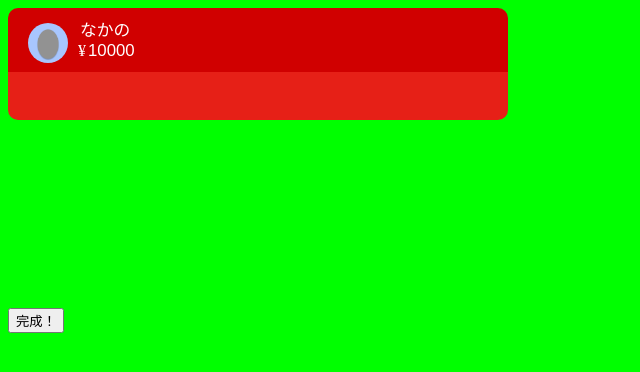
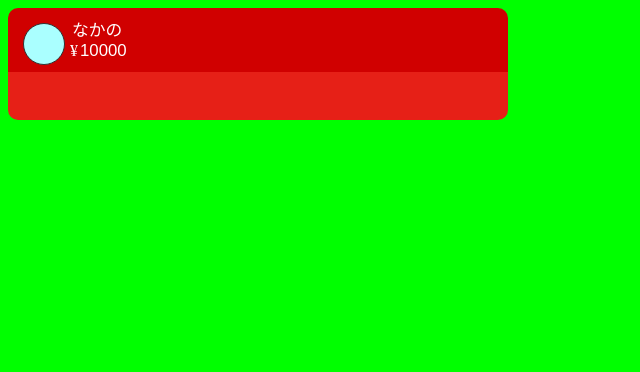
Before and after one commit to nakano1120/fakesuperchat, a plain HTML site: page maker.html in a window 1280 px wide. Shown: the whole page, without its empty margins (0-640 px from the left). Drawn offline with nearby package versions, Linux system fonts and the light colour scheme.

Commit message:
もどしました

```diff
--- a/maker.html
+++ b/maker.html
@@ -32,8 +32,10 @@
             background-color: #E62017;
             border-radius: 0 0 10px 10px;
         }
-        #icon{
-            padding:5px 10px;
+        #super_icon{
+            background-color:#aaffff;
+            border:1px solid #333333;
+            margin:5px 5px;
             float:left;
             border-radius: 50%;
             width:40px;
@@ -71,7 +73,7 @@
 <body>
     <div id="main">
         <div id="name" class="fade">
-            <span id="super_icon"><img id="icon" src="icon2.png"></span>
+            <span id="super_icon">　</span>
             <span id="super_name"><input type="text" id="username" value="なかの"></span><br>
             <span id="super_money">¥<input type="number" id="money" class="kane" value="10000" onchange="changecolor()"></span>
         </div>
@@ -79,9 +81,6 @@
             <textarea id="textarea" value="こんにちは" rows='1' oninput="resizeTextarea()"></textarea>
         </div>
     </div>
-    <input type="button" onclick="getimage()" value="完成！">
-    <img src="" id="result">
-    <script src="https://cdn.jsdelivr.net/npm/html2canvas@1.0.0-rc.5/dist/html2canvas.min.js"></script>
     <script>
         window.onload = function() {
             //- 改行に合わせてテキストエリアのサイズ変更
@@ -169,16 +168,6 @@
                 document.getElementById("textarea").style.color="#000000"
             }
         }
-        function getimage(){
-            //HTML内に画像を表示
-            html2canvas(document.getElementById("main"),{
-                onrendered: function(canvas){
-                    //imgタグのsrcの中に、html2canvasがレンダリングした画像を指定する。
-                    var imgData = canvas.toDataURL();
-                    document.getElementById("result").src = imgData;
-                }
-            });
-        }
     </script>
 </body>
 </html>
```
